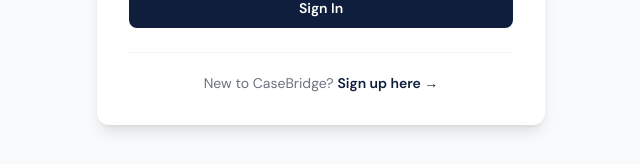
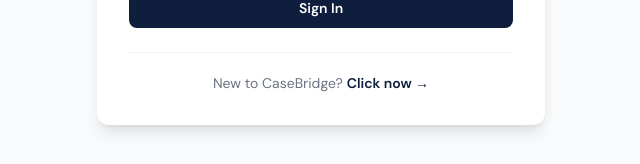
Before and after one commit to karthiksriramagiri/casebridge, a Next.js app: page /teams/login in a window 1280 px wide. Shown: the part 526-690 px from the top of the page, without its empty margins (319-959 px from the left). Built offline with nearby package versions, Linux system fonts and the light colour scheme.

Commit message:
Change 'Sign up here' to 'Click now' on teams login page
Co-Authored-By: Claude Sonnet 4.6 <noreply@anthropic.com>

```diff
--- a/app/teams/login/page.tsx
+++ b/app/teams/login/page.tsx
@@ -144,7 +144,7 @@ export default function LoginPage() {
             <p className="text-sm text-gray-500">
               New to CaseBridge?{' '}
               <a href="/teams/signup" className="text-[#0f1e3c] font-semibold hover:underline">
-                Sign up here →
+                Click now →
               </a>
             </p>
           </div>
```
